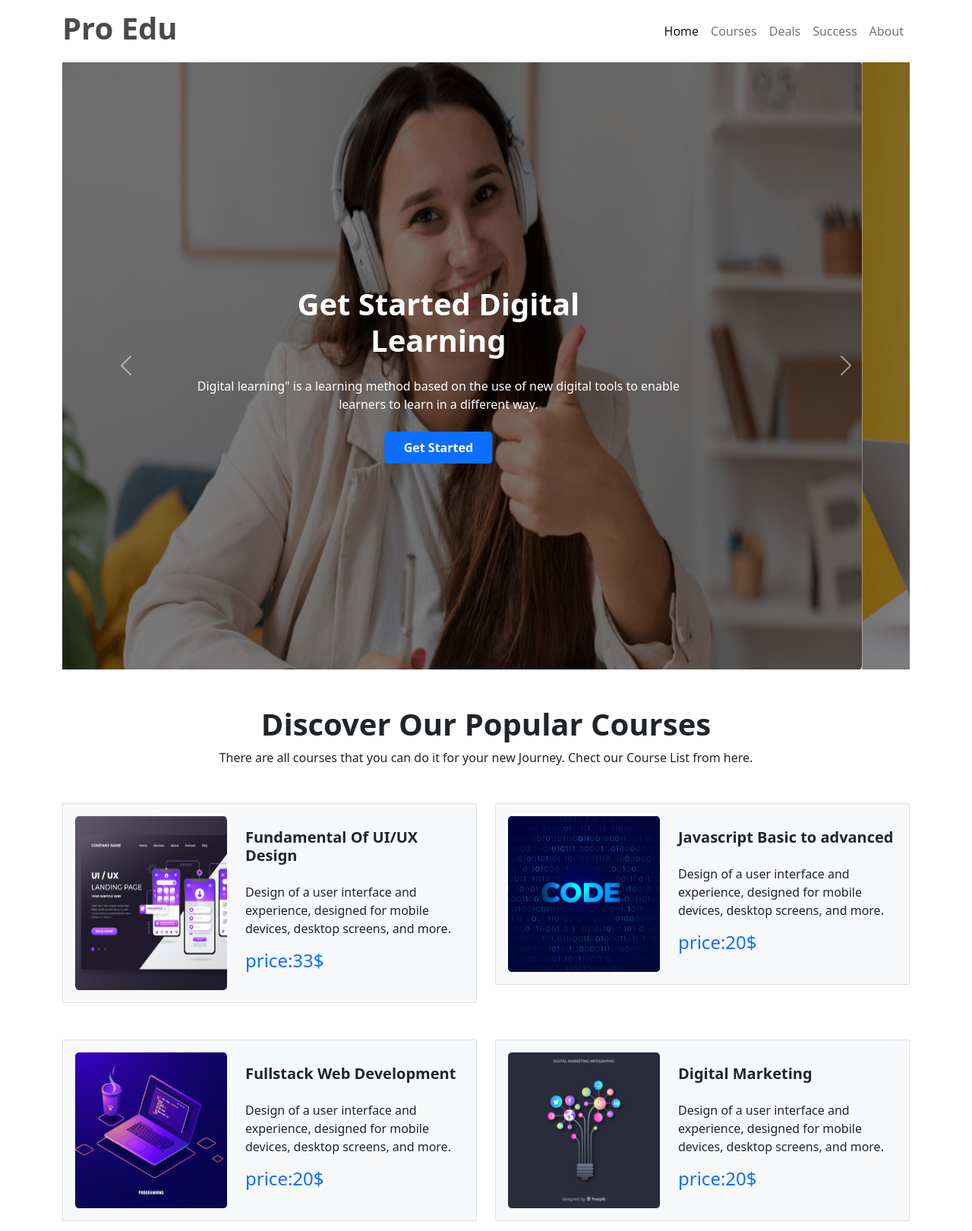
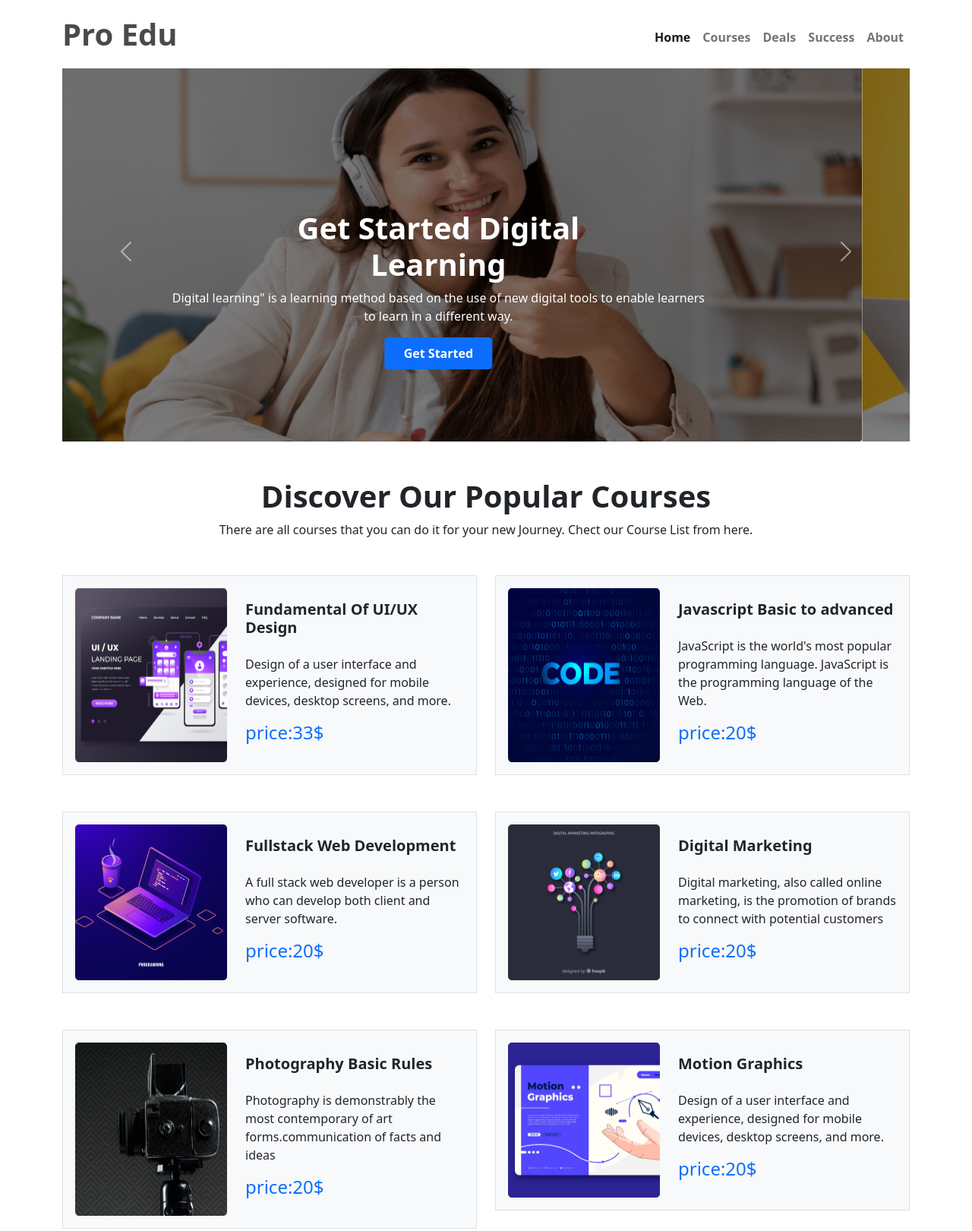
Before and after one commit to mdaslam19990/EdTech-Website, a plain HTML site: page index.html in a window 1280 px wide. Shown: the top 1620 px of the page at 76% size. Drawn offline with nearby package versions, Linux system fonts and the light colour scheme.

Commit message:
added All style

```diff
--- a/index.html
+++ b/index.html
@@ -12,12 +12,13 @@
 
     <link rel="stylesheet" href="style.css">
 
-    <title>Nike React</title>
+    <title>Ed Tec Solution</title>
 </head>
 
 <body>
 
-    <header class="fixed-top bg-white">
+    <!-- header section start here -->
+    <header class="fixed-top bg-white pt-2">
         <div>
             <div class="container">
 
@@ -35,19 +36,19 @@
                     <div class="collapse navbar-collapse" id="navbarSupportedContent">
                         <ul class="navbar-nav me-left-auto">
                             <li class="nav-item">
-                                <a class="nav-link active" aria-current="page" href="#">Home</a>
+                                <a class="nav-link active fw-bold" aria-current="page" href="#">Home</a>
                             </li>
                             <li class="nav-item">
-                                <a class="nav-link" href="#">Courses</a>
+                                <a class="nav-link fw-bold" href="#">Courses</a>
                             </li>
                             <li class="nav-item">
-                                <a class="nav-link" href="#">Deals</a>
+                                <a class="nav-link fw-bold" href="#">Deals</a>
                             </li>
                             <li class="nav-item">
-                                <a class="nav-link ">Success</a>
+                                <a class="nav-link fw-bold">Success</a>
                             </li>
                             <li class="nav-item">
-                                <a class="nav-link ">About</a>
+                                <a class="nav-link fw-bold">About</a>
                             </li>
                         </ul>
                     </div>
@@ -57,41 +58,46 @@
         </div>
 
     </header>
+    <!-- header section end here -->
 
 
     <main>
+
+    <!-- slider section start here -->
         <section class="container margin-top-style">
             <div id="carouselExampleIndicators" class="carousel slide" data-bs-ride="carousel">
                 <div class="carousel-inner">
 
                     <div class="carousel-item active">
-                        <img class="carousel-height w-100 vh-100" src="images/cover/cover-1.png" class="w-100"
-                            alt="...">
-                        <div class="carousel-caption d-flex justify-content-center">
-                            <div class="width-style">
-                                <h5 class="display-6 fw-bold m-4">Get Started Digital<br>
-                                    Learning</h5>
-                                <p class="para fs-6 m-4">
-                                    Digital learning" is a learning method based on the use of new digital
-                                    tools to
-                                    enable learners to learn in a
-                                    different
-                                    way.
-                                </p>
-                                <button class="btn btn-primary px-4 py-2 fs-6 fw-bold rounded-3">Get Started</button>
-                            </div>
+                        <div class="items-height">
+                        <img class="img-fluid carousel-height w-100" src="images/cover/cover-1.png" class="w-100" alt="...">
+                        </div>
 
+                    <div class="carousel-caption d-flex justify-content-center">
+                        <div class="width-style">
+                            <h5 class="display-6 fw-bold">Get Started Digital<br>
+                                Learning</h5>
+                            <p>Digital learning" is a learning method based on the use of new
+                                digital
+                                tools to
+                                enable learners to learn in a
+                                different
+                                way.</p>
+                            <button class="btn btn-primary px-4 py-2 fs-6 fw-bold rounded-3">Get Started</button>
                         </div>
+                    </div>
                     </div>
 
                     <div class="carousel-item">
-                        <img class="carousel-height w-100 vh-100" src="images/cover/cover-2.jpg" class="w-100"
-                            alt="...">
+                        <div class="items-height">
+                        <img class="img-fluid carousel-height w-100" src="images/cover/cover-2.jpg" class="w-100" alt="...">
+                        </div>
+
                         <div class="carousel-caption d-flex justify-content-center">
                             <div class="width-style">
-                                <h5 class="display-6 fw-bold m-4">Get Started Digital<br>
+                                <h5 class="display-6 fw-bold">Get Started Digital<br>
                                     Learning</h5>
-                                <p class="para m-4">Digital learning" is a learning method based on the use of new
+                                <p>Digital learning" is a learning method based on the use of new
                                     digital
                                     tools to
                                     enable learners to learn in a
@@ -103,16 +109,16 @@
                     </div>
 
                     <div class="carousel-item">
-                        <div>
-                            <img class="carousel-height w-100 vh-100" src="images/cover/cover-3.jpg" class="w-100"
+                        <div class="items-height">
+                            <img class="img-fluid carousel-height w-100" src="images/cover/cover-3.jpg" class="w-100"
                                 alt="...">
                         </div>
 
                         <div class="carousel-caption d-flex justify-content-center">
                             <div class="width-style">
-                                <h5 class="display-6 fw-bold m-4">Get Started Digital<br>
+                                <h5 class="display-6 fw-bold">Get Started Digital<br>
                                     Learning</h5>
-                                <p class="para m-4">Digital learning" is a learning method based on the use of new
+                                <p">Digital learning" is a learning method based on the use of new
                                     digital
                                     tools to
                                     enable learners to learn in a
@@ -137,8 +143,10 @@
                 </button>
             </div>
         </section>
+    <!-- slider section end here -->
 
 
+    <!-- courses section start here -->
         <section class="container mt-5">
             <div class="text-center">
                 <h1 class="mt-5 fw-bold">Discover Our Popular
@@ -165,9 +173,7 @@
                             <img class="h-60 w-60" src="./images/course/course-2.png" alt="">
                             <div class="py-3 ms-4">
                                 <h5 class="fw-bold">Javascript Basic to advanced</h5>
-                                <p class="mt-4">Design of a user interface and experience, designed for mobile devices,
-                                    desktop screens, and
-                                    more.
+                                <p class="mt-4">JavaScript is the world's most popular programming language. JavaScript is the programming language of the Web.
                                 </p>
                                 <h4 class="text-primary">price:20$</h4>
                             </div>
@@ -178,9 +184,7 @@
                             <img class="h-60 w-60" src="./images/course/course-3.png" alt="">
                             <div class="py-3 ms-4">
                                 <h5 class="fw-bold">Fullstack Web Development</h5>
-                                <p class="mt-4">Design of a user interface and experience, designed for mobile devices,
-                                    desktop screens, and
-                                    more.
+                                <p class="mt-4">A full stack web developer is a person who can develop both client and server software.
                                 </p>
                                 <h4 class="text-primary">price:20$</h4>
                             </div>
@@ -192,9 +196,7 @@
                             <img class="h-60 w-60" src="./images/course/course-4.png" alt="">
                             <div class="py-3 ms-4">
                                 <h5 class="fw-bold">Digital Marketing</h5>
-                                <p class="mt-4">Design of a user interface and experience, designed for mobile devices,
-                                    desktop screens, and
-                                    more.
+                                <p class="mt-4">Digital marketing, also called online marketing, is the promotion of brands to connect with potential customers
                                 </p>
                                 <h4 class="text-primary">price:20$</h4>
                             </div>
@@ -205,9 +207,7 @@
                             <img class="h-60 w-60" src="./images/course/course-5.png" alt="">
                             <div class="py-3 ms-4">
                                 <h5 class="fw-bold">Photography Basic Rules</h5>
-                                <p class="mt-4">Design of a user interface and experience, designed for mobile devices,
-                                    desktop screens, and
-                                    more.
+                                <p class="mt-4">Photography is demonstrably the most contemporary of art forms.communication of facts and ideas
                                 </p>
                                 <h4 class="text-primary">price:20$</h4>
                             </div>
@@ -232,8 +232,10 @@
                 <div class="btn btn-primary px-4 py-2 fs-6 fw-bold rounded-3 ">See More Courses</div>
             </div>
         </section>
+    <!-- courses section end here -->
 
 
+    <!-- join section start here -->
         <section class="container bg-primary text-white rounded-3">
             <div class="row p-5">
                 <div class="col-lg-6 col-md-12 col-sm-12 d-flex align-items-center">
@@ -271,7 +273,10 @@
                 </div>
             </div>
         </section>
+    <!-- join section end here -->
 
+
+    <!-- faq section start here -->
         <section class="container mt-5">
             <div class="text-center ">
                 <h2 class="fw-bold mt-5">Frequently Asked Questions</h2>
@@ -371,7 +376,11 @@
                 </div>
             </div>
         </section>
+    <!-- faq section end here -->
 
+
+
+    <!-- company section start here -->
         <section class="container my-5 d-none d-lg-block">
             <h1 class="text-center mt-5 mb-4 fw-bold">Trusted by over 800+ companies</h1>
             <div class="row d-flex align-items-center justify-content-center mb-5">
@@ -383,14 +392,14 @@
                 <div class="col-lg-2"><img class="img-fluid" src="./images/company/company-6.png" alt=""></div>
             </div>
         </section>
+    <!-- company section end here -->
+    </main>
 
 
-
-    </main>
-
+    <!-- footer section start here -->
     <footer class="py-5 bg-black text-white">
         <div class="container text-center">
-            <h2>Pre Edu</h2>
+            <h2 class="fw-bold">Pre Edu</h2>
             <p>Office 41, Zawaya Buildin, Ghala Muscat, <br>Sultanate of Oman</p>
             <p>Privacy Ploicy | Terms of use</p>
             <div class="icons">
@@ -401,7 +410,7 @@
             </div>
         </div>
     </footer>
-
+    <!-- footer section end here -->
 
 
 
--- a/style.css
+++ b/style.css
@@ -1,4 +1,3 @@
-
 
 /* header style add */
 .text-light-color{
@@ -15,33 +14,27 @@
 }
 
 .carousel-height{
-    Filter: brightness(50%)
+    Filter: brightness(50%);
+    height: 100%;
+}
+
+.carousel-item{
+    height: 500px;
+}
+
+.items-height{
+    height: 100%;
 }
 
 .carousel-caption {
     bottom: initial;
-    top: 50%;
+    top: 60%;
     transform: translateY(-50%);
 }
 
 .width-style{
     width: 90%;
 }
-
-/* @media only screen and (max-width: 600px) {
-    .display-1{
-        font-size: 1.5rem;
-    }
-
-    .para{
-        font-size: 15px;
-        line-height: 1;
-        margin-top: -4px;
-    }
-    .btn{
-        margin-bottom: 100px;
-    }
-} */
 
 .fa-brands{
     padding: 10px;
```
